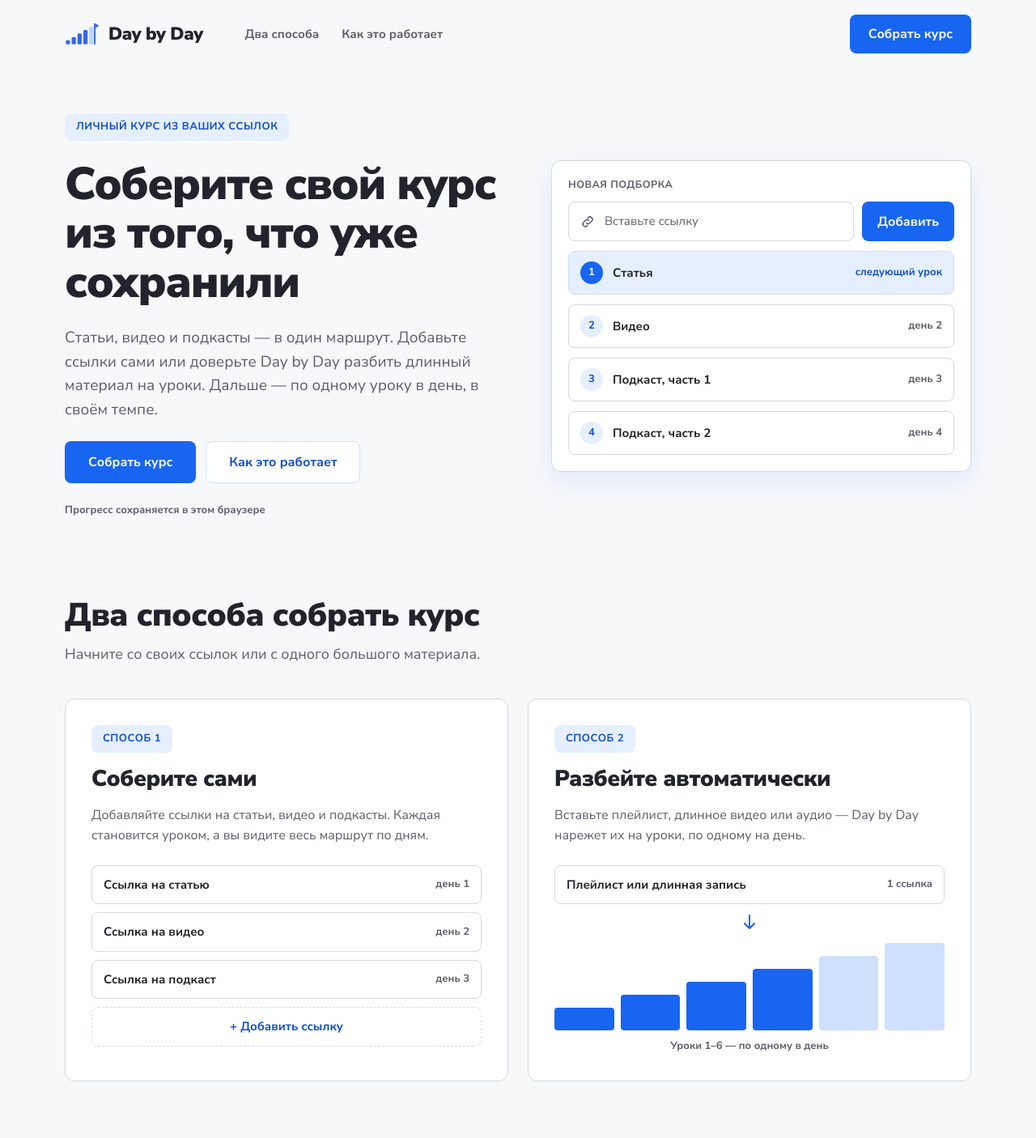
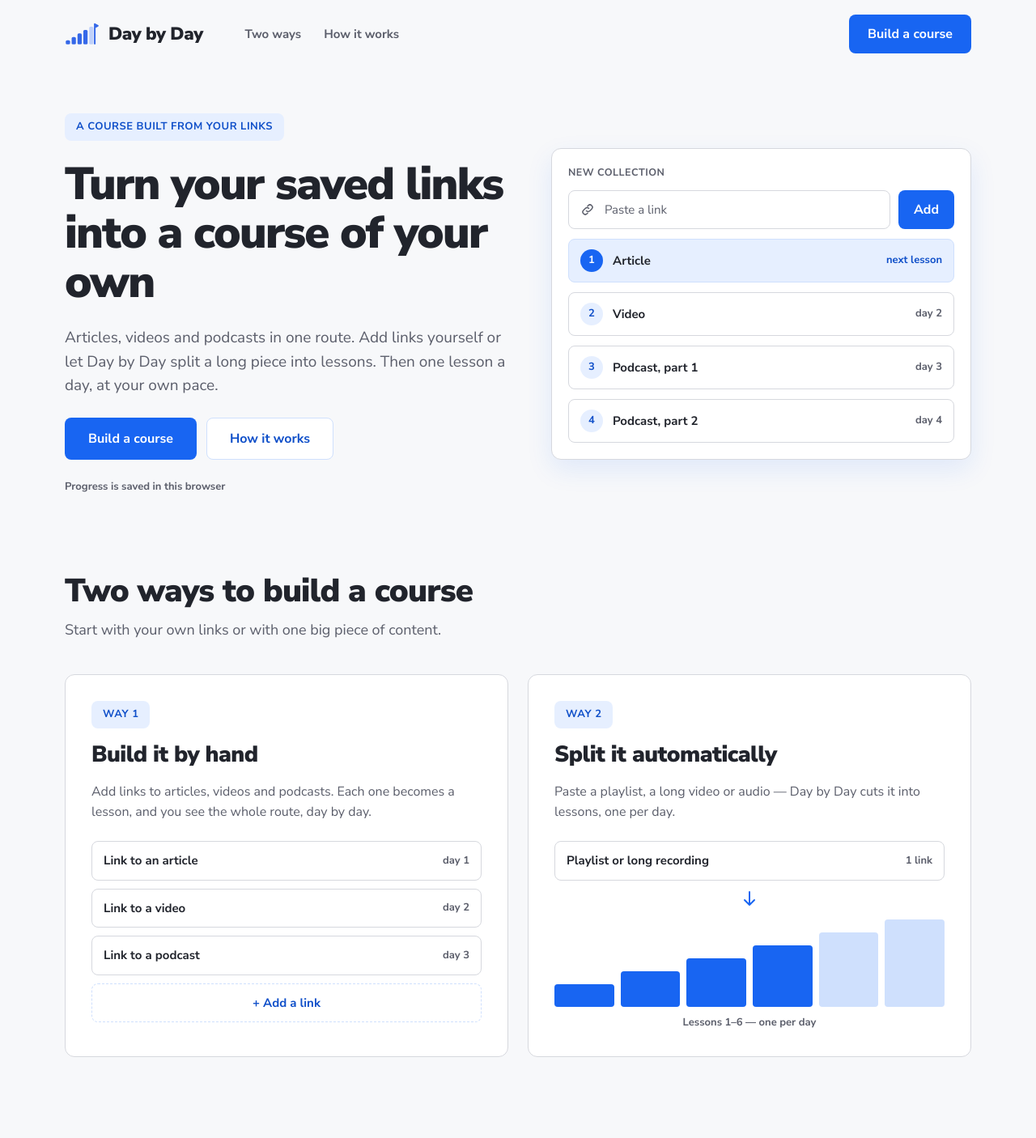
Before and after one commit to AlbinaUshakova/Slice, a Next.js app: page / in a window 1280 px wide. Shown: the top 1406 px of the page at 81% size. Built offline with nearby package versions, Linux system fonts and the light colour scheme.

Commit message:
Match English landing page mockups

```diff
--- a/app/components/LandingHeader.tsx
+++ b/app/components/LandingHeader.tsx
@@ -1,22 +1,29 @@
 'use client';
 
-import {useState} from 'react';
+import {useEffect,useState} from 'react';
 import {BRAND_NAME} from '@/lib/brand';
 
 function MenuIcon({open}:{open:boolean}){
  return open?<svg viewBox="0 0 24 24" width="20" height="20" aria-hidden="true"><path d="m6 6 12 12M18 6 6 18"/></svg>:<svg viewBox="0 0 24 24" width="20" height="20" aria-hidden="true"><path d="M4 7h16M4 12h16M4 17h16"/></svg>;
 }
 
+function Brand(){return <a className="landing-brand" href="/" aria-label={`${BRAND_NAME}, home`}><img src="/brand/step-flag.svg" alt="" width="42" height="30"/><span>{BRAND_NAME}</span></a>}
+
 export default function LandingHeader(){
  const [open,setOpen]=useState(false);
  function close(){setOpen(false)}
+ useEffect(()=>{document.body.style.overflow=open?'hidden':'';return()=>{document.body.style.overflow=''}},[open]);
  return <header className="landing-header">
   <div className="landing-container landing-header-inner">
-   <a className="landing-brand" href="/" aria-label={`${BRAND_NAME}, главная`}><img src="/brand/step-flag.svg" alt="" width="42" height="30"/><span>{BRAND_NAME}</span></a>
-   <nav className="landing-nav" aria-label="Навигация по лендингу"><a href="#ways">Два способа</a><a href="#how">Как это работает</a></nav>
-   <a className="landing-button landing-button-primary landing-header-cta" href="/app?add=1">Собрать курс</a>
-   <button className="landing-menu-button" type="button" aria-label={open?'Закрыть меню':'Открыть меню'} aria-expanded={open} aria-controls="landing-mobile-menu" onClick={()=>setOpen(value=>!value)}><MenuIcon open={open}/></button>
+   <Brand/>
+   <nav className="landing-nav" aria-label="Landing navigation"><a href="#ways">Two ways</a><a href="#how">How it works</a></nav>
+   <a className="landing-button landing-button-primary landing-header-cta" href="/app?add=1">Build a course</a>
+   <button className="landing-menu-button" type="button" aria-label={open?'Close menu':'Open menu'} aria-expanded={open} aria-controls="landing-mobile-menu" onClick={()=>setOpen(value=>!value)}><MenuIcon open={open}/></button>
   </div>
-  <div className={'landing-mobile-menu '+(open?'is-open':'')} id="landing-mobile-menu" hidden={!open}><nav aria-label="Мобильная навигация"><a href="#ways" onClick={close}>Два способа</a><a href="#how" onClick={close}>Как это работает</a><a href="/app?add=1" onClick={close}>Собрать курс</a></nav></div>
+  <div className="landing-mobile-menu" id="landing-mobile-menu" hidden={!open}>
+   <div className="landing-mobile-menu-header"><Brand/><button className="landing-menu-button" type="button" aria-label="Close menu" onClick={close}><MenuIcon open/></button></div>
+   <nav aria-label="Mobile navigation"><a href="#ways" onClick={close}><span>Two ways</span><svg viewBox="0 0 24 24" aria-hidden="true"><path d="m9 6 6 6-6 6"/></svg></a><a href="#how" onClick={close}><span>How it works</span><svg viewBox="0 0 24 24" aria-hidden="true"><path d="m9 6 6 6-6 6"/></svg></a><a href="/about" onClick={close}><span>About</span><svg viewBox="0 0 24 24" aria-hidden="true"><path d="m9 6 6 6-6 6"/></svg></a></nav>
+   <a className="landing-button landing-button-primary landing-mobile-cta" href="/app?add=1" onClick={close}>Build a course</a>
+  </div>
  </header>;
 }
--- a/app/page.tsx
+++ b/app/page.tsx
@@ -4,28 +4,28 @@ import {BRAND_NAME} from '@/lib/brand';
 import './landing.css';
 
 export const metadata:Metadata={
- title:`${BRAND_NAME} — личный курс из ваших ссылок`,
- description:'Соберите статьи, видео и подкасты в личный курс. Добавляйте ссылки сами или разбивайте большой материал на уроки — по одному в день.',
+ title:`${BRAND_NAME} — a course built from your links`,
+ description:'Turn saved articles, videos and podcasts into a personal course. Add links yourself or split one long piece into daily lessons.',
 };
 
-const lessons=[['Статья','следующий урок'],['Видео','день 2'],['Подкаст, часть 1','день 3'],['Подкаст, часть 2','день 4']];
+const lessons=[['Article','next lesson'],['Video','day 2'],['Podcast, part 1','day 3'],['Podcast, part 2','day 4']];
 
-export default function LandingPage(){return <div className="landing-page">
+export default function LandingPage(){return <div className="landing-page" lang="en">
  <LandingHeader/>
  <main className="landing-main">
   <section className="landing-container landing-hero" aria-labelledby="landing-title">
-   <div className="landing-hero-copy"><span className="landing-tag">ЛИЧНЫЙ КУРС ИЗ ВАШИХ ССЫЛОК</span><h1 id="landing-title">Соберите свой курс из того, что уже сохранили</h1><p className="landing-lead">Статьи, видео и подкасты — в один маршрут. Добавьте ссылки сами или доверьте {BRAND_NAME} разбить длинный материал на уроки. Дальше — по одному уроку в день, в своём темпе.</p><div className="landing-hero-actions"><a className="landing-button landing-button-primary" href="/app?add=1">Собрать курс</a><a className="landing-button landing-button-secondary" href="#how">Как это работает</a></div><span className="landing-browser-note">Прогресс сохраняется в этом браузере</span></div>
-   <div className="landing-card landing-product-card" aria-label="Пример плана курса"><span className="landing-card-label">НОВАЯ ПОДБОРКА</span><div className="landing-demo-input"><div className="landing-demo-placeholder"><svg viewBox="0 0 24 24" aria-hidden="true"><path d="M10 14a4 4 0 0 0 5.7 0l3-3a4 4 0 0 0-5.7-5.7l-1 1M14 10a4 4 0 0 0-5.7 0l-3 3a4 4 0 0 0 5.7 5.7l1-1"/></svg>Вставьте ссылку</div><a className="landing-button landing-button-primary landing-demo-add" href="/app?add=1">Добавить</a></div>{lessons.map(([title,meta],index)=><div className={'landing-lesson-row '+(index===0?'is-next':'')} key={title}><span className="landing-lesson-number">{index+1}</span><span className="landing-lesson-title">{title}</span><span className="landing-meta">{meta}</span></div>)}</div>
+   <div className="landing-hero-copy"><span className="landing-tag">A COURSE BUILT FROM YOUR LINKS</span><h1 id="landing-title">Turn your saved links into a course of your own</h1><p className="landing-lead">Articles, videos and podcasts in one route. Add links yourself or let {BRAND_NAME} split a long piece into lessons.<span className="landing-desktop-copy"> Then one lesson a day, at your own pace.</span></p><div className="landing-hero-actions"><a className="landing-button landing-button-primary" href="/app?add=1">Build a course</a><a className="landing-button landing-button-secondary" href="#how">How it works</a></div><span className="landing-browser-note">Progress is saved in this browser</span></div>
+   <div className="landing-card landing-product-card" aria-label="Example course plan"><span className="landing-card-label">NEW COLLECTION</span><div className="landing-demo-input"><div className="landing-demo-placeholder"><svg viewBox="0 0 24 24" aria-hidden="true"><path d="M10 14a4 4 0 0 0 5.7 0l3-3a4 4 0 0 0-5.7-5.7l-1 1M14 10a4 4 0 0 0-5.7 0l-3 3a4 4 0 0 0 5.7 5.7l1-1"/></svg>Paste a link</div><a className="landing-button landing-button-primary landing-demo-add" href="/app?add=1">Add</a></div>{lessons.map(([title,meta],index)=><div className={'landing-lesson-row '+(index===0?'is-next ':'')+(index===3?'is-mobile-extra':'')} key={title}><span className="landing-lesson-number">{index+1}</span><span className="landing-lesson-title">{title}</span><span className="landing-meta">{meta}</span></div>)}</div>
   </section>
 
-  <section className="landing-container landing-section" id="ways" aria-labelledby="ways-title"><div className="landing-section-heading"><h2 id="ways-title">Два способа собрать курс</h2><p>Начните со своих ссылок или с одного большого материала.</p></div><div className="landing-ways-grid">
-   <article className="landing-card landing-way-card"><span className="landing-tag">СПОСОБ 1</span><h3>Соберите сами</h3><p>Добавляйте ссылки на статьи, видео и подкасты. Каждая становится уроком, а вы видите весь маршрут по дням.</p><div className="landing-way-visual"><div className="landing-link-row"><span>Ссылка на статью</span><span className="landing-meta">день 1</span></div><div className="landing-link-row"><span>Ссылка на видео</span><span className="landing-meta">день 2</span></div><div className="landing-link-row"><span>Ссылка на подкаст</span><span className="landing-meta">день 3</span></div><div className="landing-link-row landing-add-row">+ Добавить ссылку</div></div></article>
-   <article className="landing-card landing-way-card"><span className="landing-tag">СПОСОБ 2</span><h3>Разбейте автоматически</h3><p>Вставьте плейлист, длинное видео или аудио — {BRAND_NAME} нарежет их на уроки, по одному на день.</p><div className="landing-way-visual"><div className="landing-source-row"><span>Плейлист или длинная запись</span><span className="landing-meta">1 ссылка</span></div><svg className="landing-arrow" viewBox="0 0 24 24" aria-hidden="true"><path d="M12 4v16M6 14l6 6 6-6"/></svg><div className="landing-bars" aria-hidden="true"><span/><span/><span/><span/><span/><span/></div><span className="landing-meta landing-bars-caption">Уроки 1–6 — по одному в день</span></div></article>
+  <section className="landing-container landing-section" id="ways" aria-labelledby="ways-title"><div className="landing-section-heading"><h2 id="ways-title">Two ways to build a course</h2><p>Start with your own links or with one big piece of content.</p></div><div className="landing-ways-grid">
+   <article className="landing-card landing-way-card"><span className="landing-tag">WAY 1</span><h3>Build it by hand</h3><p>Add links to articles, videos and podcasts. Each one becomes a lesson, and you see the whole route, day by day.</p><div className="landing-way-visual"><div className="landing-link-row"><span>Link to an article</span><span className="landing-meta">day 1</span></div><div className="landing-link-row"><span>Link to a video</span><span className="landing-meta">day 2</span></div><div className="landing-link-row"><span>Link to a podcast</span><span className="landing-meta">day 3</span></div><a className="landing-link-row landing-add-row" href="/app?add=1">+ Add a link</a></div></article>
+   <article className="landing-card landing-way-card"><span className="landing-tag">WAY 2</span><h3>Split it automatically</h3><p>Paste a playlist, a long video or audio — {BRAND_NAME} cuts it into lessons, one per day.</p><div className="landing-way-visual"><div className="landing-source-row"><span>Playlist or long recording</span><span className="landing-meta">1 link</span></div><svg className="landing-arrow" viewBox="0 0 24 24" aria-hidden="true"><path d="M12 4v16M6 14l6 6 6-6"/></svg><div className="landing-bars" aria-hidden="true"><span/><span/><span/><span/><span/><span/></div><span className="landing-meta landing-bars-caption">Lessons 1–6 — one per day</span></div></article>
   </div></section>
 
-  <section className="landing-container landing-section" id="how" aria-labelledby="how-title"><div className="landing-section-heading"><h2 id="how-title">Как это работает</h2></div><div className="landing-steps"><article className="landing-step"><span className="landing-step-number">1</span><h3>Добавьте ссылки</h3><p>Вставьте ссылки на материалы — или одну длинную, чтобы разбить её на уроки.</p></article><article className="landing-step"><span className="landing-step-number">2</span><h3>Посмотрите план</h3><p>{BRAND_NAME} выстроит уроки по дням, и вы увидите весь маршрут целиком.</p></article><article className="landing-step"><span className="landing-step-number">3</span><h3>Идите по одному уроку в день</h3><p>На экране «Сегодня» — следующий материал, заметки и прогресс подборки.</p></article></div></section>
+  <section className="landing-container landing-section" id="how" aria-labelledby="how-title"><div className="landing-section-heading"><h2 id="how-title">How it works</h2></div><div className="landing-steps"><article className="landing-step"><span className="landing-step-number">1</span><h3>Add your links</h3><p>Paste links to your materials — or one long one to split into lessons.</p></article><article className="landing-step"><span className="landing-step-number">2</span><h3>Check the plan</h3><p>{BRAND_NAME} lines up the lessons by day, so you see the whole route at once.</p></article><article className="landing-step"><span className="landing-step-number">3</span><h3>Take one lesson a day</h3><p>The Today screen shows your next material, notes and progress.</p></article></div></section>
 
-  <section className="landing-container landing-cta-wrap" aria-labelledby="cta-title"><div className="landing-cta"><h2 id="cta-title">Начните с одной ссылки</h2><p>Вставьте первую ссылку — и увидите свой план по дням.</p><a className="landing-button" href="/app?add=1">Собрать курс</a></div></section>
+  <section className="landing-container landing-cta-wrap" aria-labelledby="cta-title"><div className="landing-cta"><h2 id="cta-title">Start with one link</h2><p>Paste your first link and see your day-by-day plan.</p><a className="landing-button" href="/app?add=1">Build a course</a></div></section>
  </main>
- <footer className="landing-container landing-footer"><span className="landing-footer-brand">{BRAND_NAME}</span><a href="/about">О проекте</a><a href="/app?backup=1">Копия прогресса</a></footer>
+ <footer className="landing-container landing-footer"><span className="landing-footer-brand">{BRAND_NAME}</span><a href="/about">About</a><a href="/app?backup=1">Progress backup</a></footer>
  </div>}
```
Also changed, not shown: app/landing.css.
